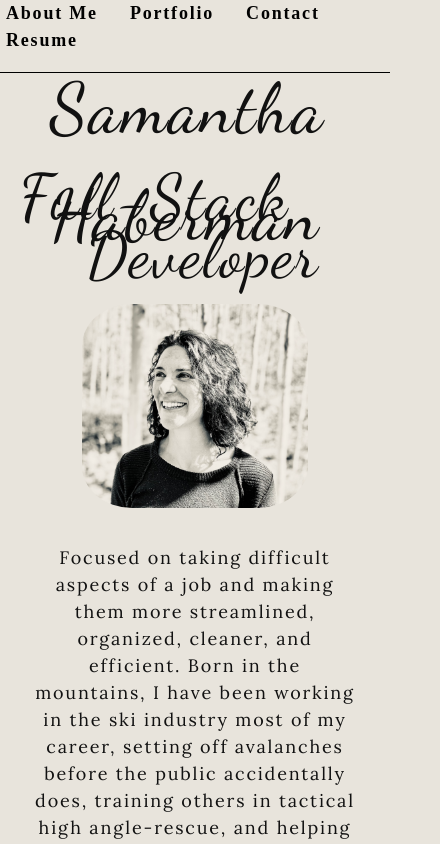
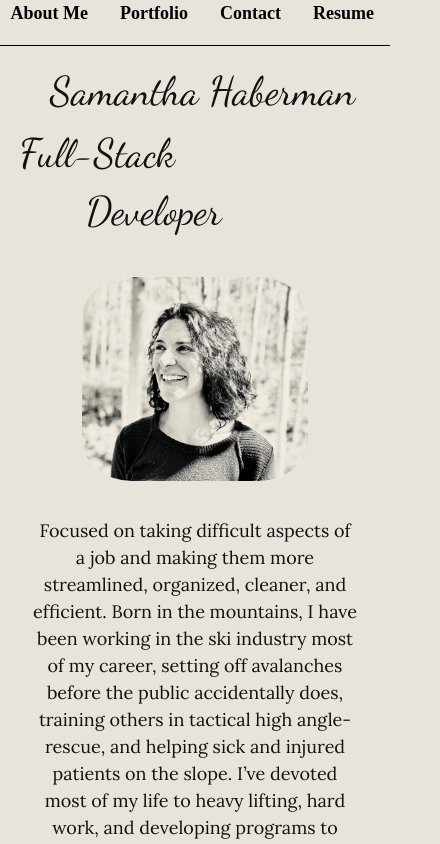
Before and after one commit to Samantha-Ruth/React-Portfolio, a React (Create React App) app: page / in a window 390 px wide. Shown: the top 844 px of the page, 440 px wide, since content can reach past the window. Built offline with nearby package versions, Linux system fonts and the light colour scheme.

Commit message:
added media queries

```diff
--- a/src/index.css
+++ b/src/index.css
@@ -37,7 +37,7 @@ body {
   /* font-weight: 600; */
   line-height: 1.5;
   font-size: 18px;
-  letter-spacing: .1em;
+  /* letter-spacing: .1em; */
   background: var(--light);
   color: var(--darker);
   font-family: cursive;
@@ -377,17 +377,6 @@ a {
 .profile-image {
   border-radius: 50px;
 }
-@media screen and (max-width: 900px) {
-  .about_text {
-    font-size: 3vw;
-  }
-}
-
-@media screen and (max-width: 600px) {
-  .about_text {
-    font-size: 1em;
-  }
-}
 
 /* .hero {
   position: relative;
@@ -430,3 +419,52 @@ a {
 .box2 {
   position: relative;
 }
+
+@media screen and (max-width: 900px) {
+  .about_text {
+    font-size: 3vw;
+  }
+}
+
+@media screen and (max-width: 615px) {
+  .about_text {
+    font-size: 1em;
+  }
+  .portfolio-name {
+    font-size: 50px;
+  }
+  .title1 {
+    justify-content: center;
+    font-size: 60px;
+  }
+  .title2 {
+    font-size: 60px;
+  }
+  .profile-image {
+    border-radius: 50px;
+    z-index: -1;
+  }
+}
+
+@media screen and (max-width: 462px) {
+  .portfolio-name {
+    font-size: 40px;
+  }
+  .name {
+    position: relative;
+    justify-content: center;
+  }
+
+}
+
+@media screen and (max-width: 309px) {
+  .portfolio-name {
+    font-size: 35px;
+    flex-wrap: wrap;
+  }
+  .name {
+    position: relative;
+    justify-content: center;
+  }
+
+}
```
